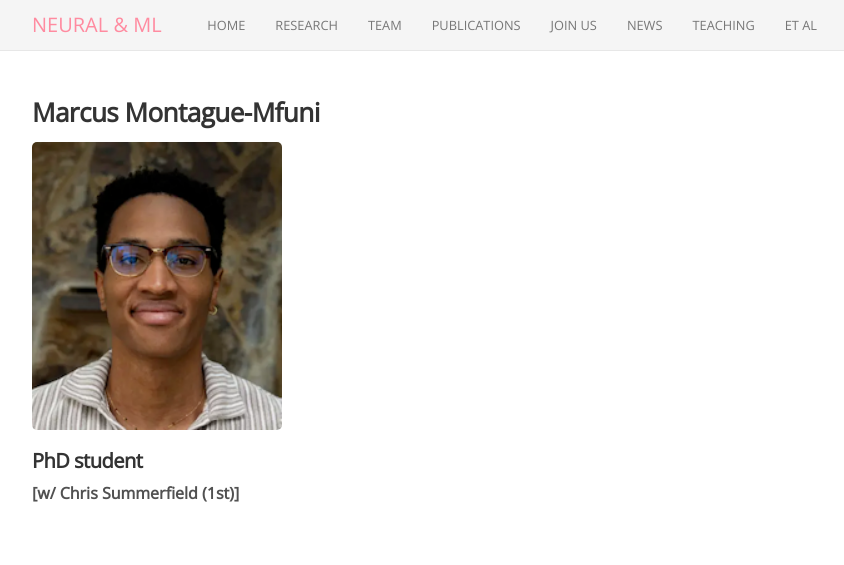
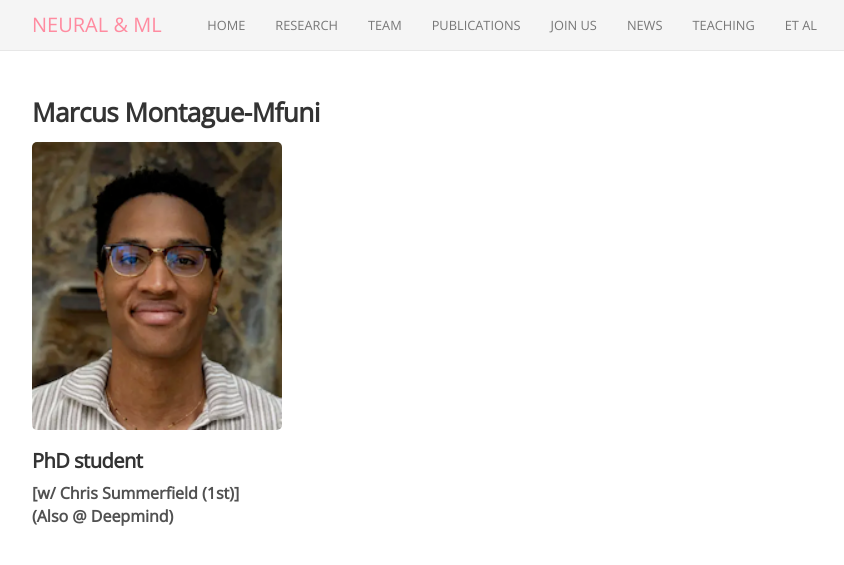
Before and after one commit to neuralml/neuralml.github.io, a Jekyll site: the page built from _people/RPC_marcus.md, in a window 1280 px wide. Shown: the top 565 px of the page, without its empty margins (223-1067 px from the left). Built offline with Jekyll 4.4.1, drawn with Linux system fonts in a browser that asks for light colours; nearby versions of some CDN libraries.

Commit message:
Update RPC_marcus.md

```diff
--- a/_people/RPC_marcus.md
+++ b/_people/RPC_marcus.md
@@ -4,7 +4,7 @@ title: Marcus Montague-Mfuni
 position: gradstudent
 avatar: Marcus.png
 joined: 2026_1
-affiliation: <span>[w/ Chris Summerfield (1st)]</span><br><span style="color:#FFFFFF">.</span>
+affiliation: <span>[w/ Chris Summerfield (1st)]</span><br>(Also @ Deepmind)
 
 ---
 
```
